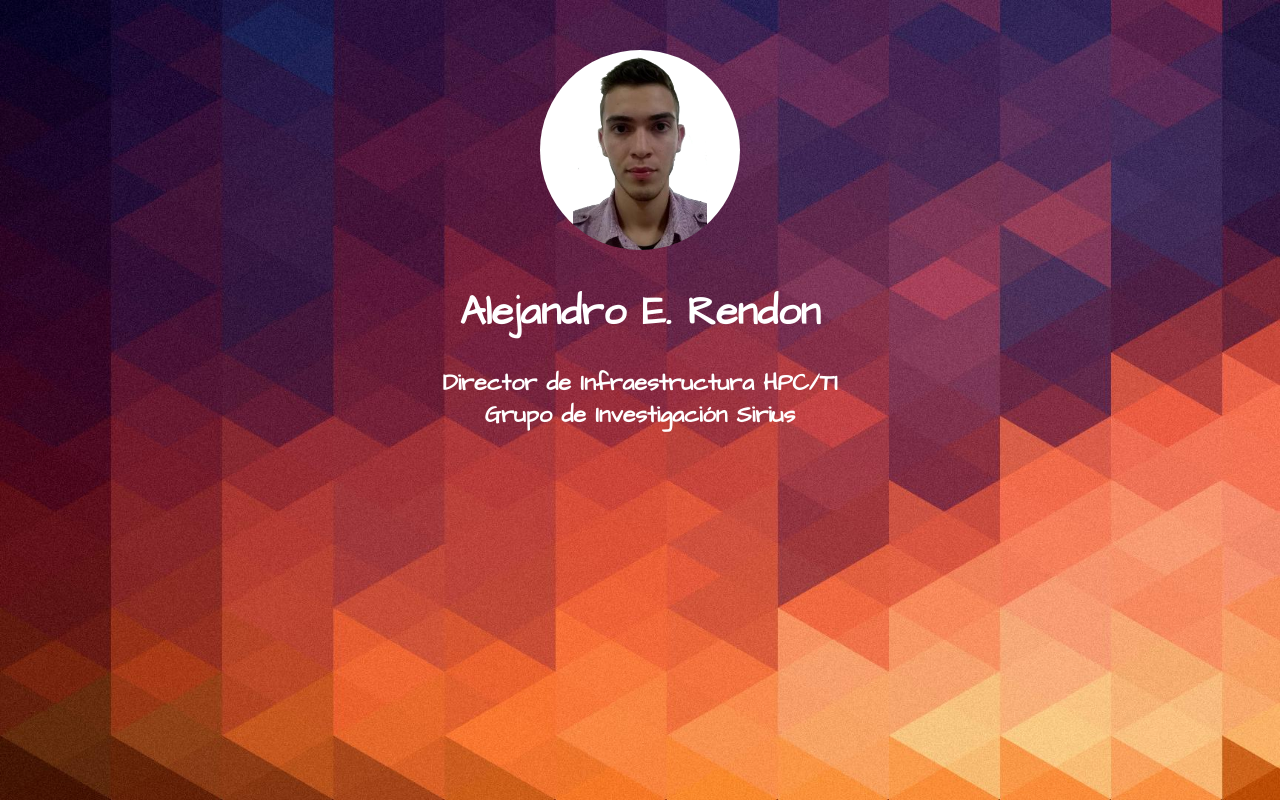
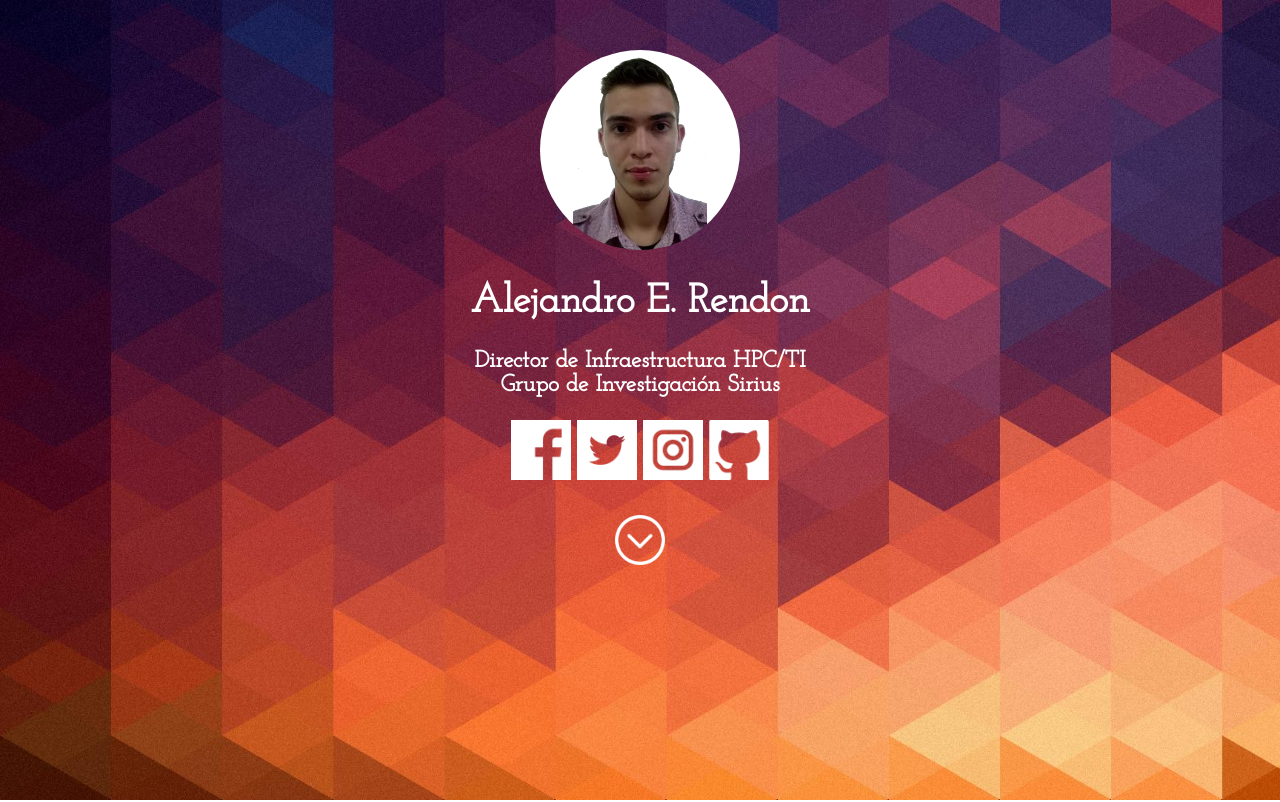
Before and after one commit to leiverandres/taller_css_html, a plain HTML site: page index.html in a window 1280 px wide. Shown: the top 802 px of the page. Drawn offline with Linux system fonts and the light colour scheme.

Commit message:
Intro completa

```diff
--- a/css/style.css
+++ b/css/style.css
@@ -1,7 +1,7 @@
 * { box-sizing: border-box; }
 
 html, body {
-  font-family: 'Architects Daughter', cursive;
+  font-family: 'Josefin Slab', serif;
   font-size: 20px;
   height: 100%;
   margin: 0;
@@ -34,3 +34,18 @@ main {
   height: 200px;
   width: 200px;
 }
+
+#informacion > a > img {
+  height: 60px;
+  width: 60px;
+}
+
+#informacion > a > img:hover, #flecha > a > img:hover {
+  opacity: 0.5;
+}
+
+#flecha > a > img {
+  height: 50px;
+  width: 50px;
+  margin: 30px;
+}
--- a/index.html
+++ b/index.html
@@ -3,7 +3,7 @@
   <head>
     <meta charset="utf-8">
     <link rel="stylesheet" href="css/style.css">
-    <link href="https://fonts.googleapis.com/css?family=Architects+Daughter" rel="stylesheet">
+    <link href="https://fonts.googleapis.com/css?family=Josefin+Slab" rel="stylesheet">
     <title>Portafolio</title>
   </head>
   <body>
@@ -25,6 +25,15 @@
           Director de Infraestructura HPC/TI <br>
           Grupo de Investigación Sirius <br>
         </h3>
+        <div id="informacion">
+          <a href="http://www.facebook.com/alejoerendon" target="_blank"><img src="img/icons/blanco/facebook.png" /></a>
+          <a href="http://www.twitter.com/alejoerendon" target="_blank"><img src="img/icons/blanco/twitter.png" /></a>
+          <a href="http://www.instagram.com/alejandroerendon" target="_blank"><img src="img/icons/blanco/instagram.png" /></a>
+          <a href="http://www.github.com/aerendon" target="_blank"><img src="img/icons/blanco/github.png" /></a>
+        </div>
+        <div id="flecha">
+          <a href="#bio"><img src="img/icons/blanco/flecha.png" /></a>
+        </div>
       </div>
       <div class="content" id="bio">
         <h1>Bio</h1>
```
